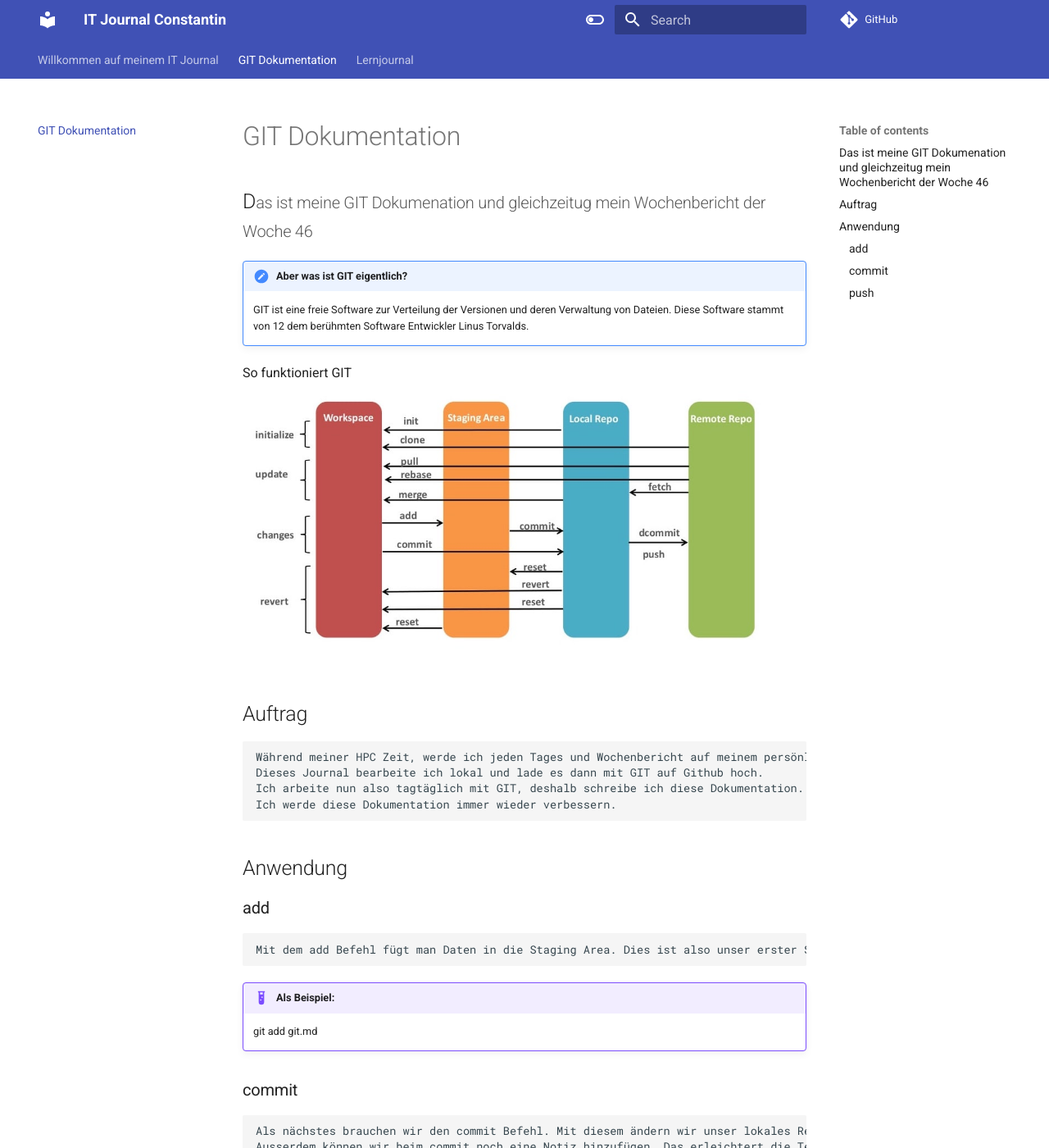
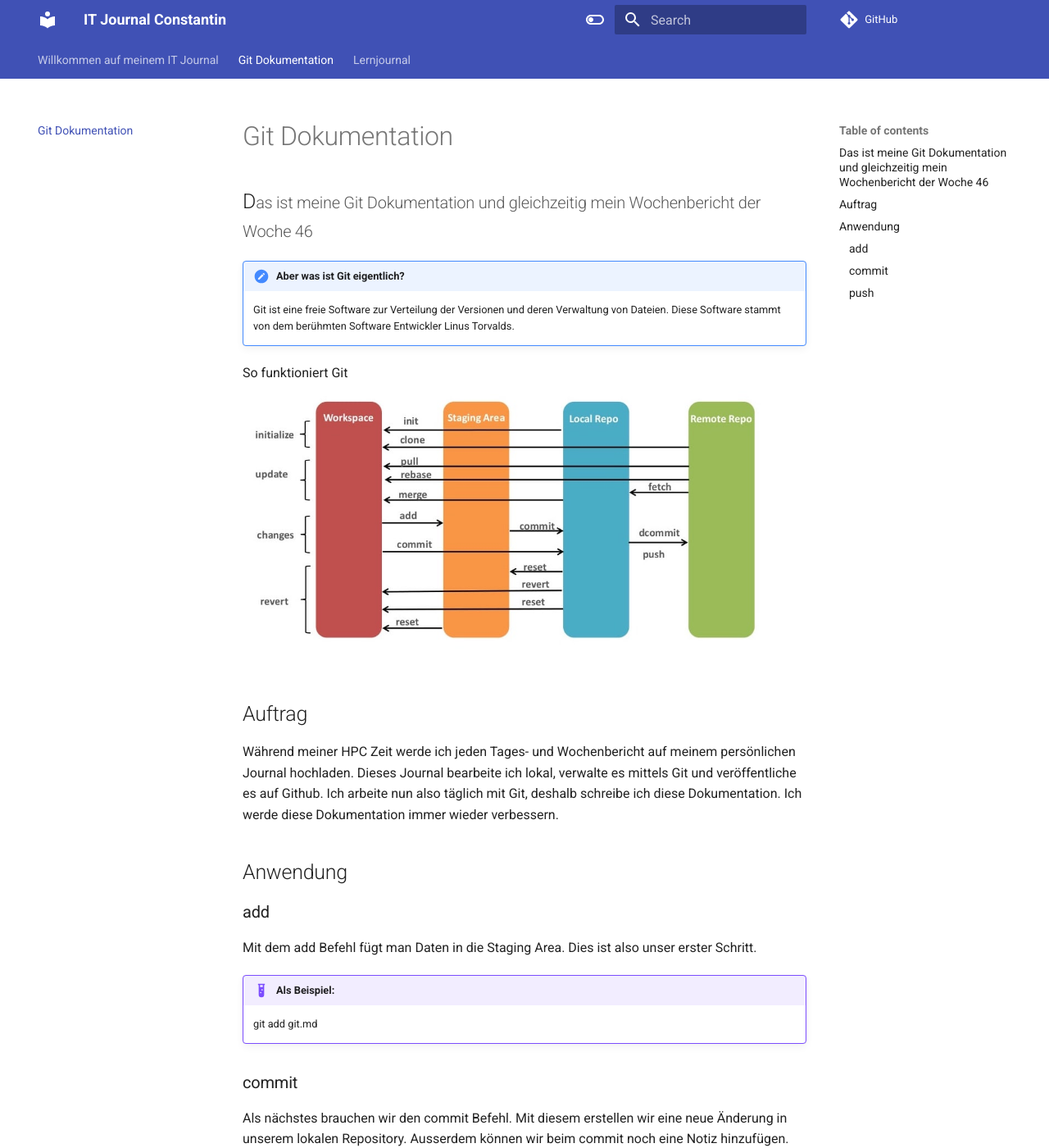
Before and after one commit to constantin-koenig/ITjournal, an MkDocs documentation site: the page built from docs/git.md, in a window 1280 px wide and 1400 px high. Shown: the whole window at 82% size. Built offline with MkDocs 1.6.1 and Material for MkDocs 9.7.7, drawn with Linux system fonts in a browser that asks for light colours; comment, search, counter and statistics services are not loaded; some of the changed text lies outside the part shown.

Commit message:
Korrekturen Wochenbericht 46
Ich habe den Wochenbericht gegengelesen und ein paar Korrekturen
angebracht. Insbesondere habe ich auch die Einrückung beim Fliesstext
entfernt, so dass keine grauen Böxli mit horizontalem Scrolling mehr
entstehen. Meines Erachtents ist die Seite so flüssiger zu lesen.

```diff
--- a/docs/git.md
+++ b/docs/git.md
@@ -1,28 +1,27 @@
-# GIT Dokumentation
+# Git Dokumentation
 
-## D<small>as ist meine GIT Dokumenation und gleichzeitug mein Wochenbericht der Woche 46</small>
-!!! type note "Aber was ist GIT eigentlich?"
+## D<small>as ist meine Git Dokumentation und gleichzeitig mein Wochenbericht der Woche 46</small>
+!!! type note "Aber was ist Git eigentlich?"
 
-    GIT ist eine freie Software zur Verteilung der Versionen und deren Verwaltung
-    von Dateien. Diese Software stammt von
-    12 dem berühmten Software Entwickler Linus Torvalds.
+    Git ist eine freie Software zur Verteilung der Versionen und deren Verwaltung
+    von Dateien. Diese Software stammt von dem berühmten Software Entwickler Linus Torvalds.
 
-So funktioniert GIT
-![alt text](https://github.com/constantin-koenig/ITjournal/blob/main/gitbuckets.jpeg?raw=true "So funktioniert GIT")
+So funktioniert Git
+![alt text](https://github.com/constantin-koenig/ITjournal/blob/main/gitbuckets.jpeg?raw=true "So funktioniert Git")
 
 ## Auftrag
 
-    Während meiner HPC Zeit, werde ich jeden Tages und Wochenbericht auf meinem persönlichen Journal hochladen.
-    Dieses Journal bearbeite ich lokal und lade es dann mit GIT auf Github hoch.
-    Ich arbeite nun also tagtäglich mit GIT, deshalb schreibe ich diese Dokumentation.
-    Ich werde diese Dokumentation immer wieder verbessern.
+Während meiner HPC Zeit werde ich jeden Tages- und Wochenbericht auf meinem persönlichen Journal hochladen.
+Dieses Journal bearbeite ich lokal, verwalte es mittels Git und veröffentliche es auf Github.
+Ich arbeite nun also täglich mit Git, deshalb schreibe ich diese Dokumentation.
+Ich werde diese Dokumentation immer wieder verbessern.
 
 
 ## Anwendung
 
+### add
 
-### add
-    Mit dem add Befehl fügt man Daten in die Staging Area. Dies ist also unser erster Schritt.
+Mit dem add Befehl fügt man Daten in die Staging Area. Dies ist also unser erster Schritt.
 
 !!! example "Als Beispiel:"
 
@@ -30,15 +29,17 @@ So funktioniert GIT
 
 
 ### commit
-    Als nächstes brauchen wir den commit Befehl. Mit diesem ändern wir unser lokales Repository.
-    Ausserdem können wir beim commit noch eine Notiz hinzufügen. Das erleichtert die Teamarbeit.
+
+Als nächstes brauchen wir den commit Befehl. Mit diesem erstellen wir eine neue Änderung in unserem lokalen Repository.
+Ausserdem können wir beim commit noch eine Notiz hinzufügen. Das erleichtert die Teamarbeit.
 
 !!! example "Als Beispiel:"
-    git commit
+    git commit -m "Feature X verbessert"
 
 
 ### push
-    Zum Schluss laden wir unser lokales Repsoitory auf den Server hoch. Das tun wir mit dem Befehl push.
+
+Zum Schluss laden wir unser lokales Repository auf den Server hoch. Das tun wir mit dem Befehl push.
 
 !!! example "Als Beispiel:"
     git push
```
